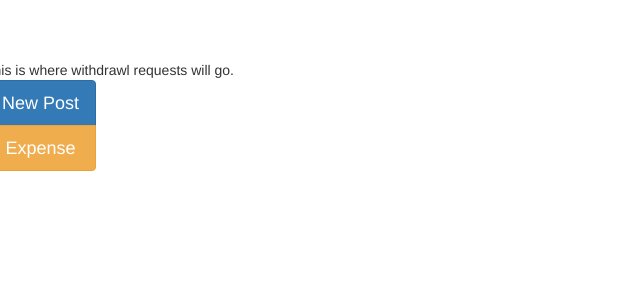
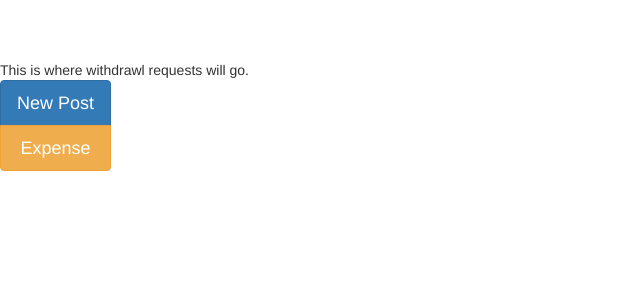
Before and after one commit to amovfx/artemiss, a Flask app: template flaskserv/socialnet/tribes/templates/tribe.html in a window 1280 px wide. Shown: the top 300 px of the page, without its empty margins (0-640 px from the left). Run offline with Flask 2, Linux system fonts and the light colour scheme; the template is opened without the code that fills it, so the values that code supplies are empty; some libraries are stand-ins or nearby versions.

Commit message:
adjusted row spacing

```diff
--- a/flaskserv/socialnet/tribes/templates/tribe.html
+++ b/flaskserv/socialnet/tribes/templates/tribe.html
@@ -10,7 +10,7 @@
         <h3>{{ tribe.description }}</h3>
     </div>
 </div>
-<div class="row">
+<div class="row-md-4">
     <div class="col p-2">
         <div class="col">
             This is where withdrawl requests will go.
```
